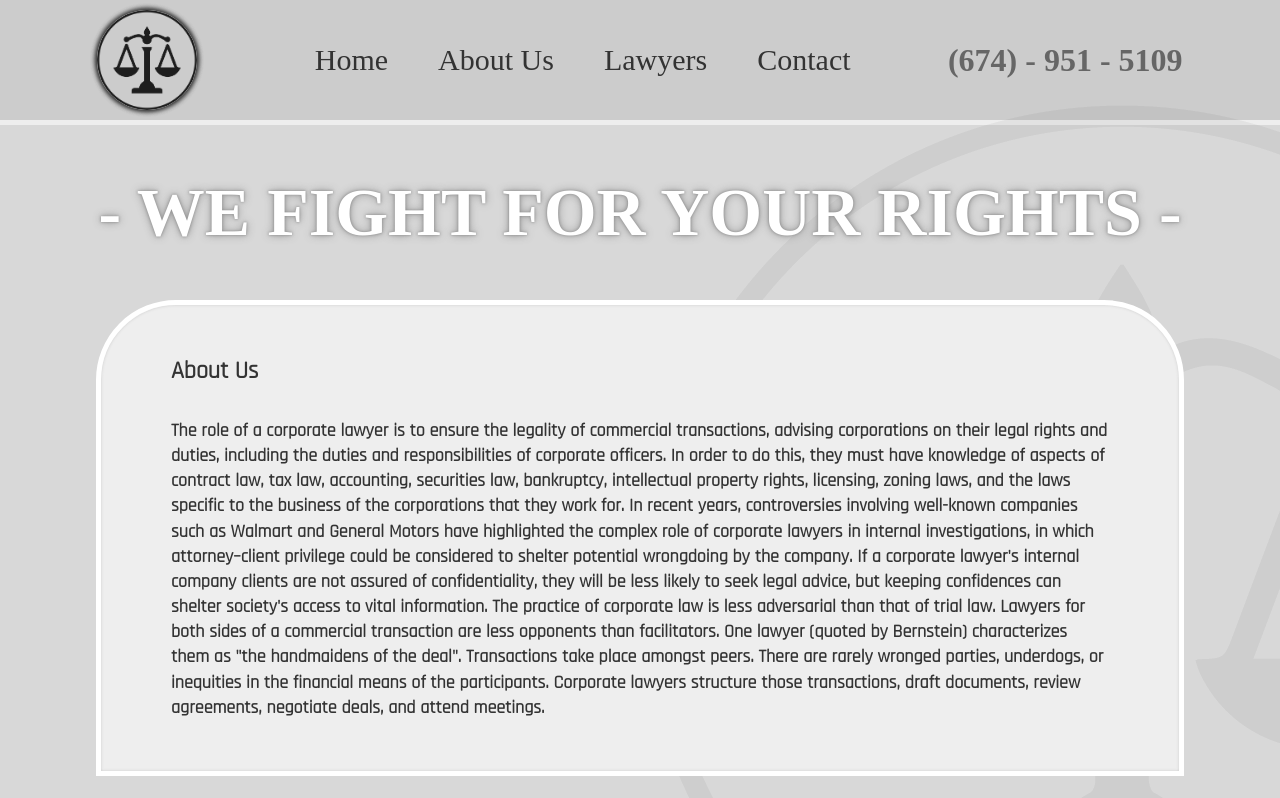
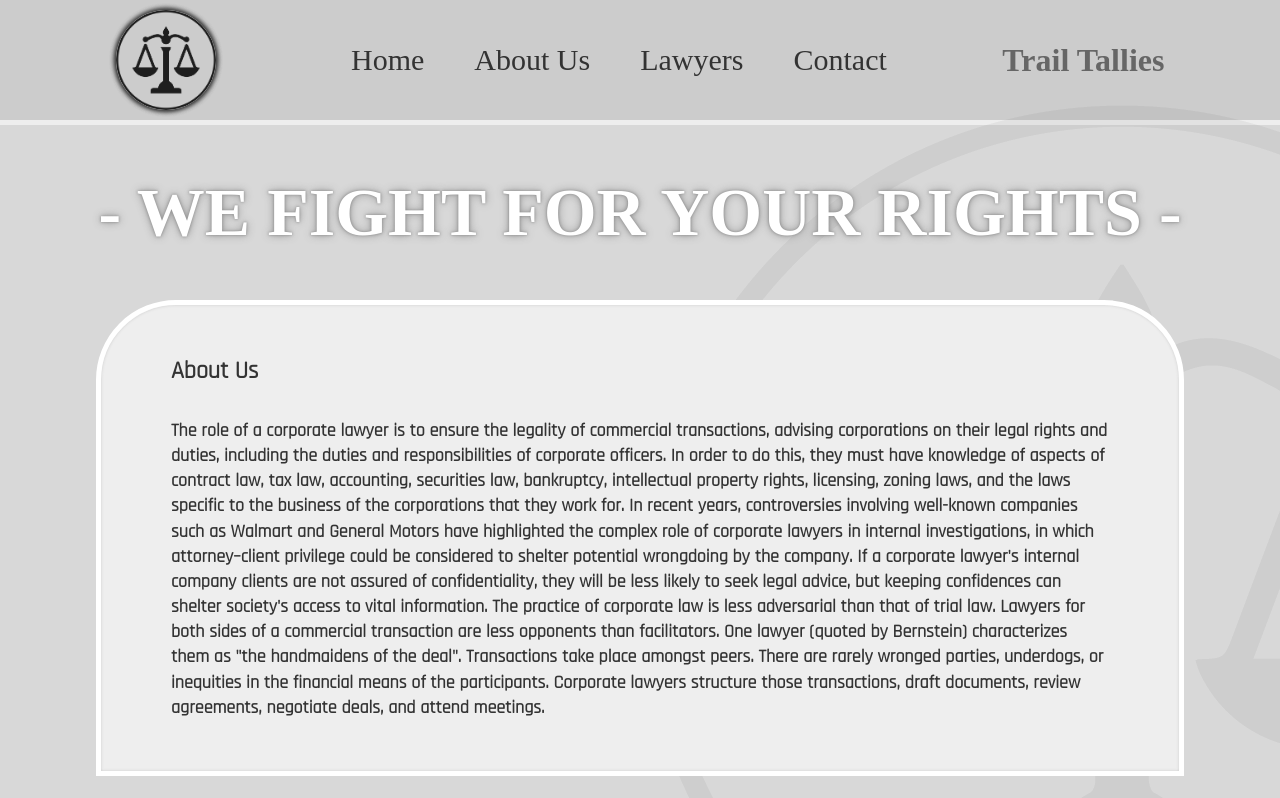
Before and after one commit to berges01/Utopia-Capstone, a plain HTML site: page index.html in a window 1280 px wide. Shown: the top 798 px of the page. Drawn offline with Linux system fonts and the light colour scheme; a web font is replaced by a local one.

Commit message:
updated header

```diff
--- a/index.html
+++ b/index.html
@@ -18,7 +18,7 @@
             <li><a href="WebsiteLawyers.html">lawyers</a></li>
             <li><a href="WebsiteContact.html">contact</a></li>
         </ul>
-        <h2 id="tel-Phone">(674) - 951 - 5109 </h2>
+        <h2 id="tel-Phone">Trail Tallies </h2>
     </nav>
 
     <section id="mainDiv">
```
